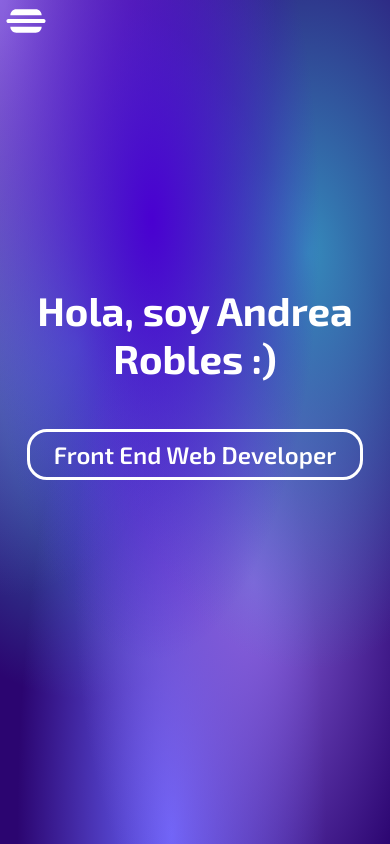
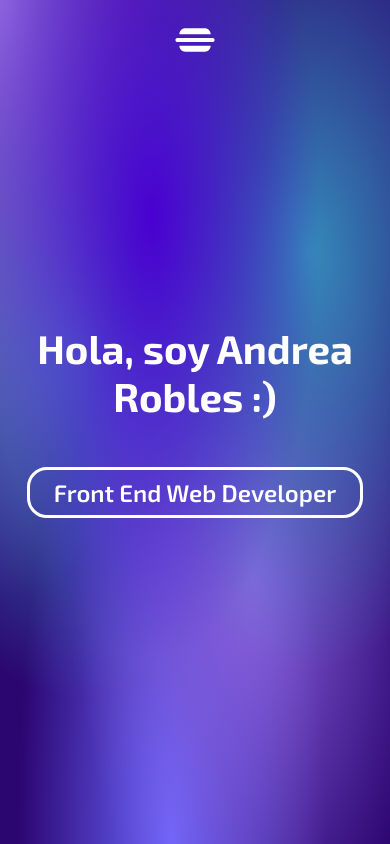
Before and after one commit to andrearobdav/portfolio, a Vue app: page / in a window 390 px wide. Built offline with nearby package versions, Linux system fonts and the light colour scheme.

Commit message:
Fixing mobile menu

```diff
--- a/src/App.vue
+++ b/src/App.vue
@@ -68,6 +68,11 @@ body {
       //   display: flex;
       //   align-items: center;
       //   justify-content: center;
+      & nav {
+        display: flex;
+        align-items: center;
+        justify-content: center;
+        height: 5rem;
 
         .toggle-prof {
           display: flex;
@@ -91,6 +96,7 @@ body {
           }
 
         }
+      }
 
       & .best-dropdown {
         width: 100%;
@@ -107,7 +113,6 @@ body {
           justify-content: center;
           width: 4rem;
           height: 4rem;
-          margin-top: 20rem;
           outline: none;
           border: none;
 
@@ -119,11 +124,11 @@ body {
 
         .dropdown-content {
           display: block;
-          position: fixed;
+          position: relative;
           display: flex;
           flex-direction: column;
           justify-content: space-around;
-          align-items: flex-start;
+          align-items: center;
           background-color: white;
           box-shadow: 2px 2px 15px 5px rgba(0, 0, 0, 0.2);
           -webkit-box-shadow: 2px 2px 15px 5px rgba(0, 0, 0, 0.2);
```
Lines whose indentation alone changed are shown as unchanged.
